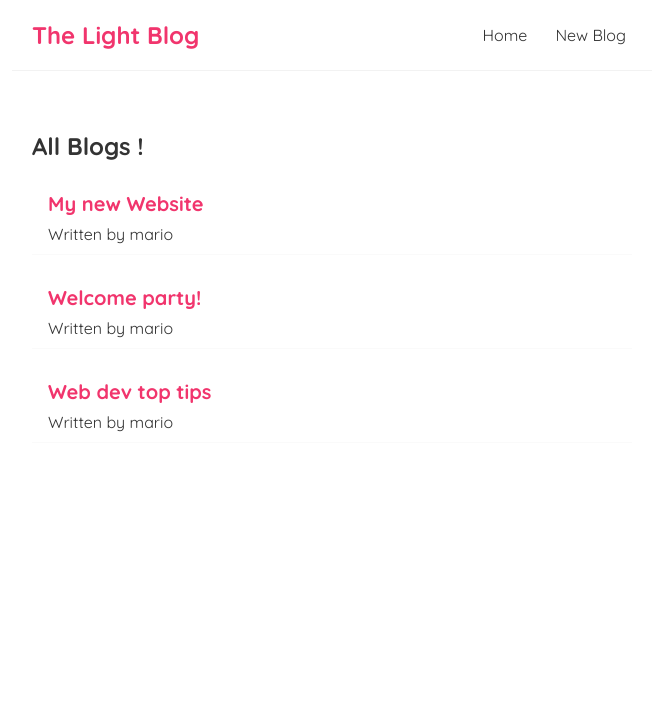
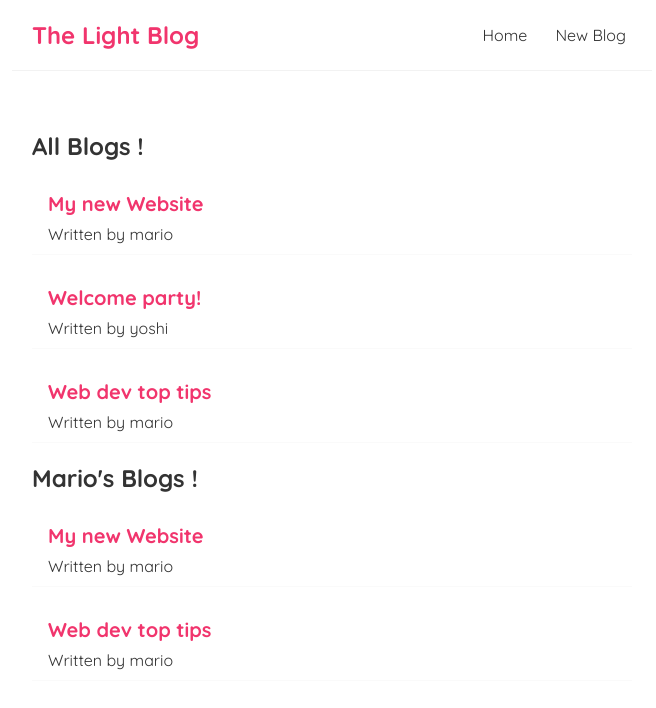
Before and after one commit to LeonNjoroge/light-blog, a React (Create React App) app: page / in a window 1280 px wide. Shown: the top 708 px of the page, without its empty margins (308-964 px from the left). Built offline with nearby package versions, Linux system fonts and the light colour scheme.

Commit message:
Reusing Components

```diff
--- a/src/Home.js
+++ b/src/Home.js
@@ -4,13 +4,14 @@
 const Home = () =>{
     const [blogs, setBlogs] = useState([
         {title: 'My new Website', body:'lorem ipsum...', author: 'mario', id: 1 },
-        {title: 'Welcome party!', body:'lorem ipsum...', author: 'mario', id: 2 },
+        {title: 'Welcome party!', body:'lorem ipsum...', author: 'yoshi', id: 2 },
         {title: 'Web dev top tips', body:'lorem ipsum...', author: 'mario', id: 3 }
     ]);
 
       return(
           <div className = "home">
               <BlogList blogs={blogs} title="All Blogs !"/>
+              <BlogList blogs={blogs.filter((blog)=> blog.author==='mario')} title="Mario's Blogs !"/>
           </div>
       );
   }
```
